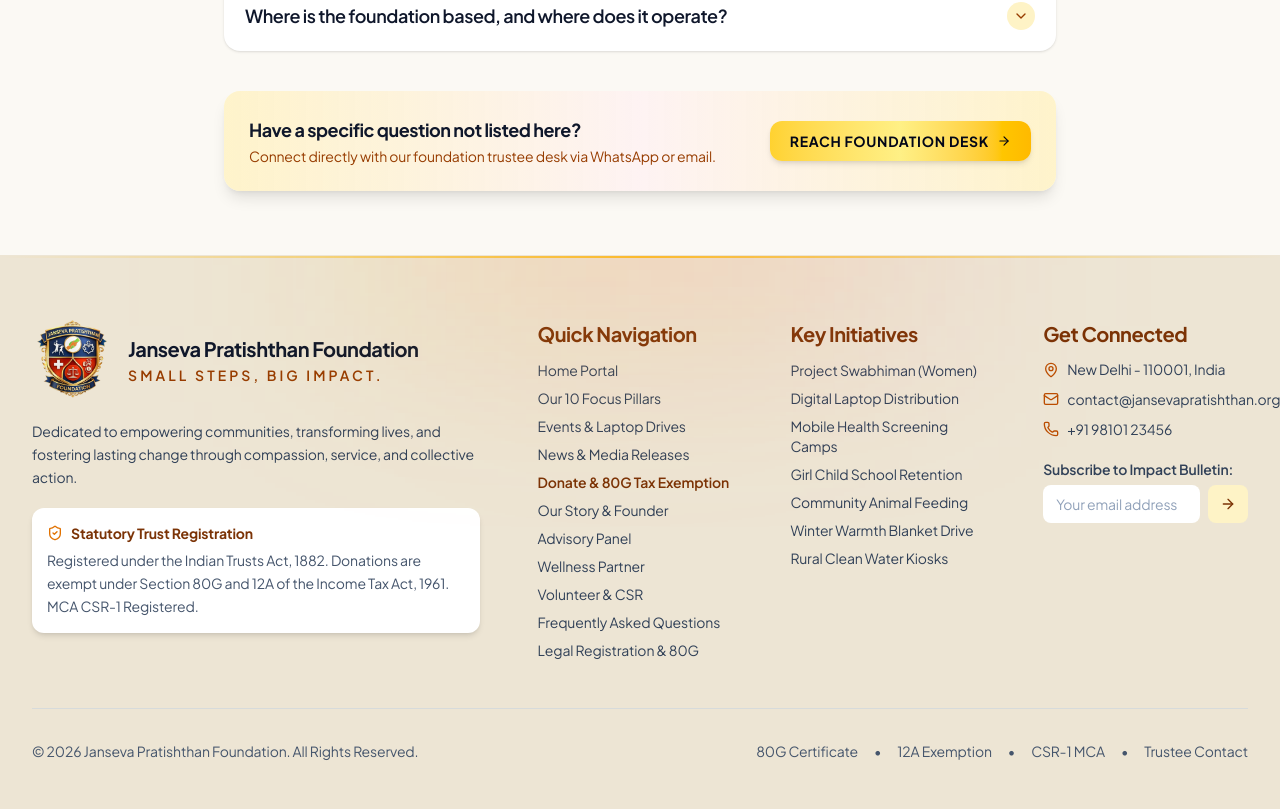
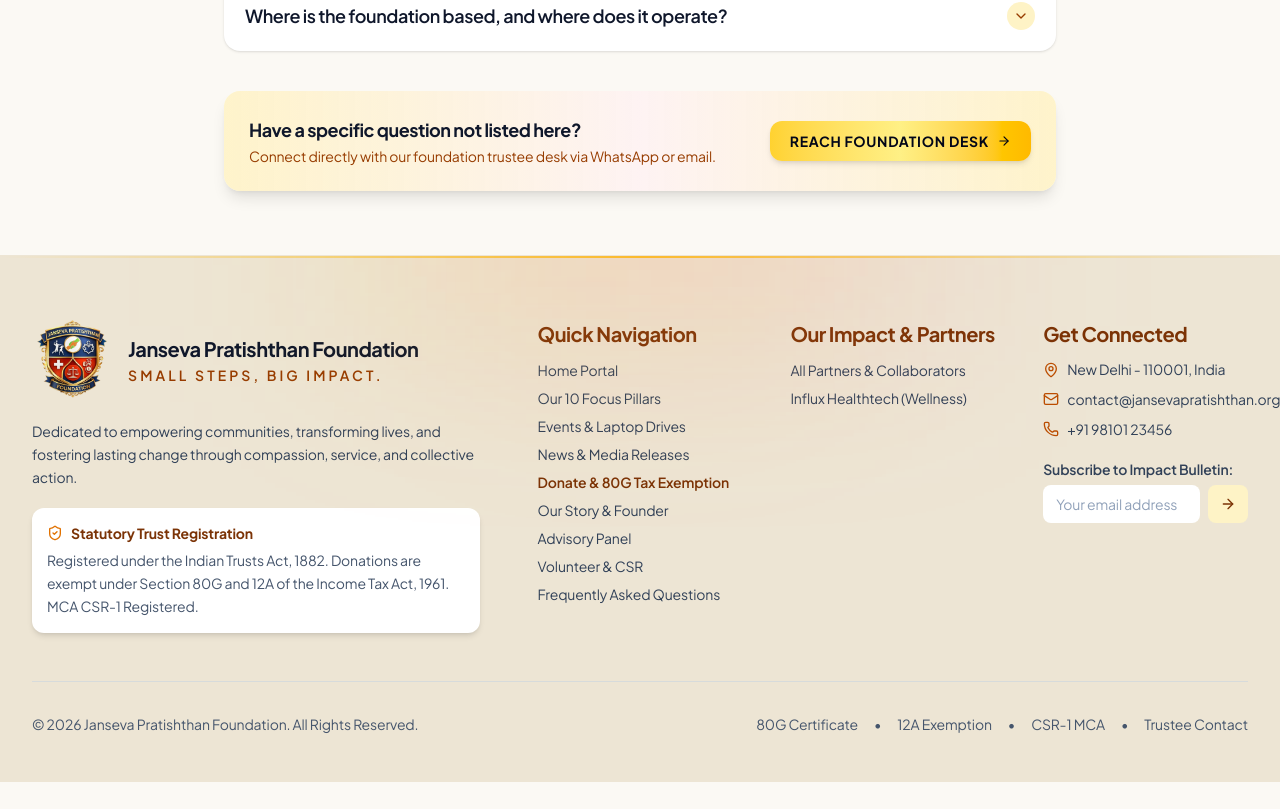
Before and after one commit to ritikmaurya4747/janseva-pratishthan, a Next.js app: page /faqs in a window 1280 px wide. Shown: the part 1144-1953 px from the top of the page. After the commit the page ends 1926 px from the top, so only its background shows below. Built offline with nearby package versions, Linux system fonts and the light colour scheme.

Commit message:
footer link update

```diff
--- a/src/components/layout/Footer.tsx
+++ b/src/components/layout/Footer.tsx
@@ -78,12 +78,12 @@
 
           {/* Key Initiatives */}
           <div className="space-y-3">
-            <h4 className={headingClass}>Key Initiatives</h4>
+            <h4 className={headingClass}>Our Impact & Partners</h4>
             <ul className="space-y-2 text-sm">
               {FOOTER_LINKS.initiatives.map((initiative) => (
                 <li key={initiative.label}>
                   <Link
-                    href={pillarHref(initiative.pillarId)}
+                    href={pillarHref(initiative.href)}
                     className={linkClass}
                   >
                     {initiative.label}
--- a/src/data/navigation.json
+++ b/src/data/navigation.json
@@ -200,50 +200,22 @@
         "label": "Advisory Panel"
       },
       {
-        "href": "/wellness-partner",
-        "label": "Wellness Partner"
-      },
-      {
         "href": "/volunteer",
         "label": "Volunteer & CSR"
       },
       {
         "href": "/faqs",
         "label": "Frequently Asked Questions"
-      },
-      {
-        "href": "/registration",
-        "label": "Legal Registration & 80G"
       }
     ],
     "initiatives": [
       {
-        "pillarId": "women-empowerment",
-        "label": "Project Swabhiman (Women)"
+        "href": "/partners",
+        "label": "All Partners & Collaborators"
       },
       {
-        "pillarId": "education",
-        "label": "Digital Laptop Distribution"
-      },
-      {
-        "pillarId": "healthcare",
-        "label": "Mobile Health Screening Camps"
-      },
-      {
-        "pillarId": "education",
-        "label": "Girl Child School Retention"
-      },
-      {
-        "pillarId": "animal-environment",
-        "label": "Community Animal Feeding"
-      },
-      {
-        "pillarId": "disaster-management",
-        "label": "Winter Warmth Blanket Drive"
-      },
-      {
-        "pillarId": "rural-transformation",
-        "label": "Rural Clean Water Kiosks"
+        "href": "/partners/influx-healthtech",
+        "label": "Influx Healthtech (Wellness)"
       }
     ],
     "legalLinks": [
```
